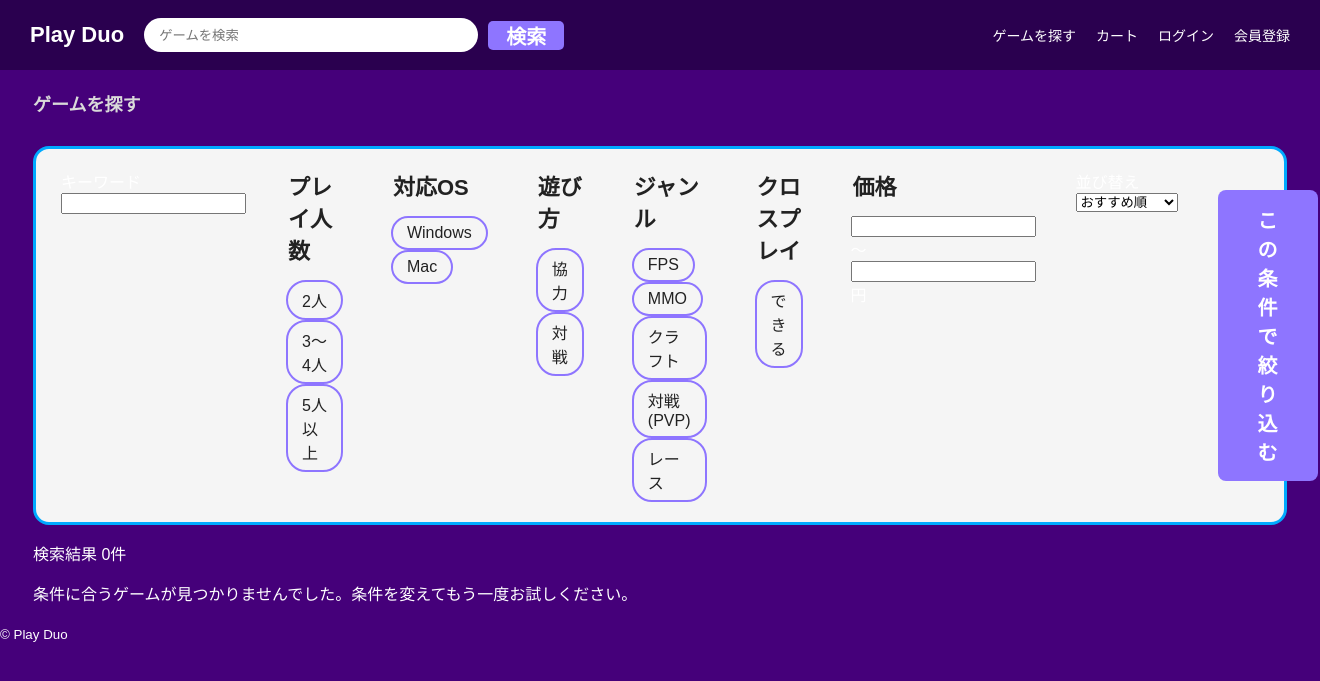
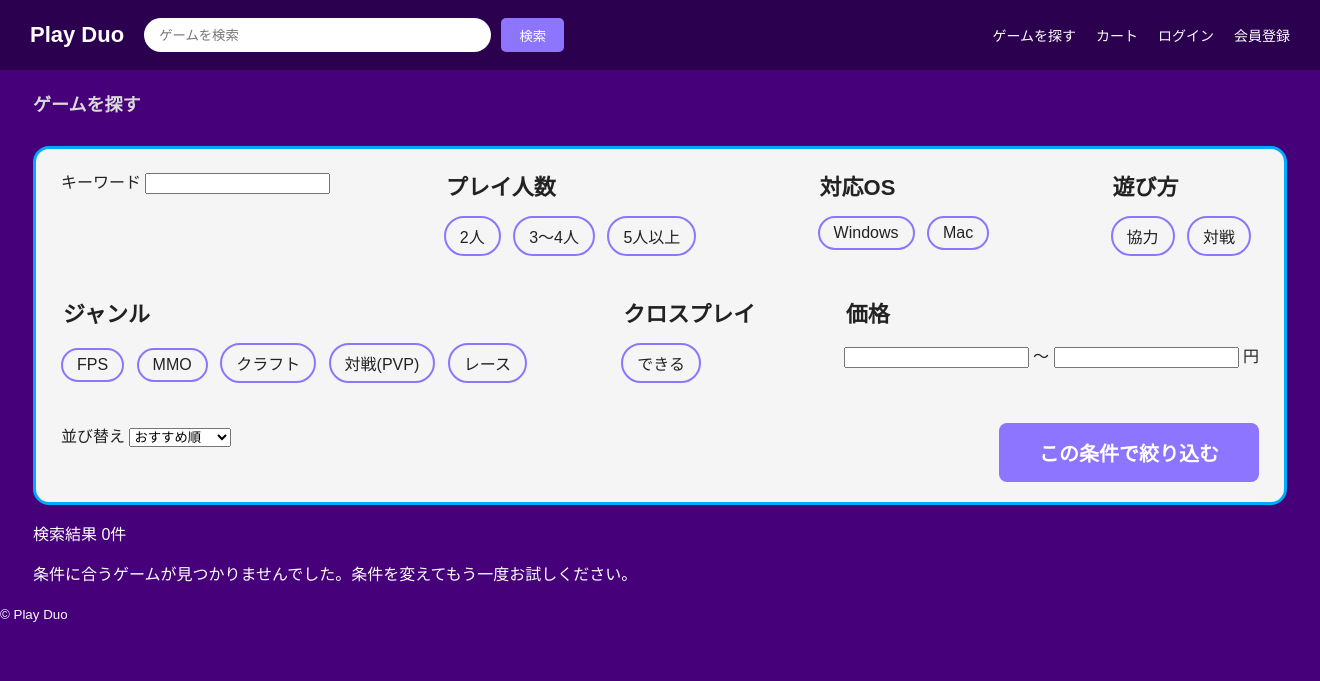
Before and after one commit to TK88101/PlayDuo, a PHP site: page /search.php in a window 1320 px wide. Shown: the top 681 px of the page. Run offline with PHP 8.4, Linux system fonts and the light colour scheme; data that the repository does not hold is empty.

Commit message:
fix: scope CSS selectors and show checkbox selection state
- Checkboxes in search filters were display:none with no checked style,
  so selections were invisible; hide visually and fill the label when checked
- Scope form/fieldset/legend/submit styles to .search-filters so login,
  register, cart and purchase forms are no longer restyled
- Scope card flex layout to the section containing .product-card
- Scope nav styles to header nav (breadcrumb was pushed right)
- product-card: flex 0 1 300px so last-row cards do not stretch
- Dark text inside the light filter panel (keyword/sort labels were white)

Co-Authored-By: Claude Opus 5.5 <noreply@anthropic.com>

```diff
--- a/assets/css/style.css
+++ b/assets/css/style.css
@@ -21,19 +21,24 @@ h2 {
     color: white;
 }
 
-section:last-of-type {
+/* トップの「おすすめのゲーム」一覧だけを横並びにする（他ページの section は触らない） */
+section:has(> .product-card) {
     display: flex;
     flex-wrap: wrap;
     gap: 24px;
 }
 
+section:has(> .product-card) > h2 {
+    flex-basis: 100%;
+    margin-bottom: 0;
+}
+
 .product-card {
-    width: 300px;
     background: #f5f5f5;
     border-radius: 12px;
     padding: 16px;
     box-sizing: border-box;
-    flex: 1;
+    flex: 0 1 300px;
 }
 
 .product-card img {
@@ -74,33 +79,37 @@ section:last-of-type {
     margin-top: 10px;
 }
 
-main form {
+/* 検索条件フォーム（トップ・検索結果）だけに効かせる。ログイン・会員登録などのフォームは対象外 */
+.search-filters {
     background: #f5f5f5;
+    color: #222;
     border: 3px solid #00aaff;
     border-radius: 16px;
     padding: 20px 25px;
 
     display: flex;
+    flex-wrap: wrap;
     justify-content: space-between;
     align-items: flex-start;
     gap: 40px;
 }
 
-fieldset {
+.search-filters fieldset {
     border: none;
     margin: 0;
     padding: 0;
 }
 
-legend {
+.search-filters legend {
     color: #222;
     font-size: 22px;
     font-weight: bold;
     margin-bottom: 15px;
 }
 
-fieldset label {
+.search-filters fieldset label {
     display: inline-block;
+    position: relative;
     color: #222;
     border: 2px solid #8e75ff;
     border-radius: 20px;
@@ -109,12 +118,27 @@ fieldset label {
     cursor: pointer;
 }
 
-fieldset input[type="checkbox"] {
-    display: none;
+/* チェックボックス本体は見えなくするが、キーボード操作とフォーム送信は生かす */
+.search-filters fieldset input[type="checkbox"] {
+    position: absolute;
+    opacity: 0;
+    width: 1px;
+    height: 1px;
+    margin: 0;
 }
 
-button[type="submit"],
-input[type="submit"] {
+/* 選択中のボタンを塗りつぶして、何を選んだか分かるようにする */
+.search-filters fieldset label:has(input:checked) {
+    background: #8e75ff;
+    color: white;
+}
+
+.search-filters fieldset label:has(input:focus-visible) {
+    outline: 3px solid #00aaff;
+    outline-offset: 2px;
+}
+
+.search-filters button[type="submit"] {
     align-self: center;
     background: #8e75ff;
     color: white;
@@ -168,19 +192,20 @@ header > a {
     cursor: pointer;
 }
 
-nav {
+header nav {
     display: flex;
+    align-items: center;
     gap: 20px;
     margin-left: auto;
 }
 
-nav a {
+header nav a {
     color: white;
     text-decoration: none;
     font-size: 14px;
     white-space: nowrap;
 }
 
-nav a:hover {
+header nav a:hover {
     color: #b8a2ff;
 }
```
